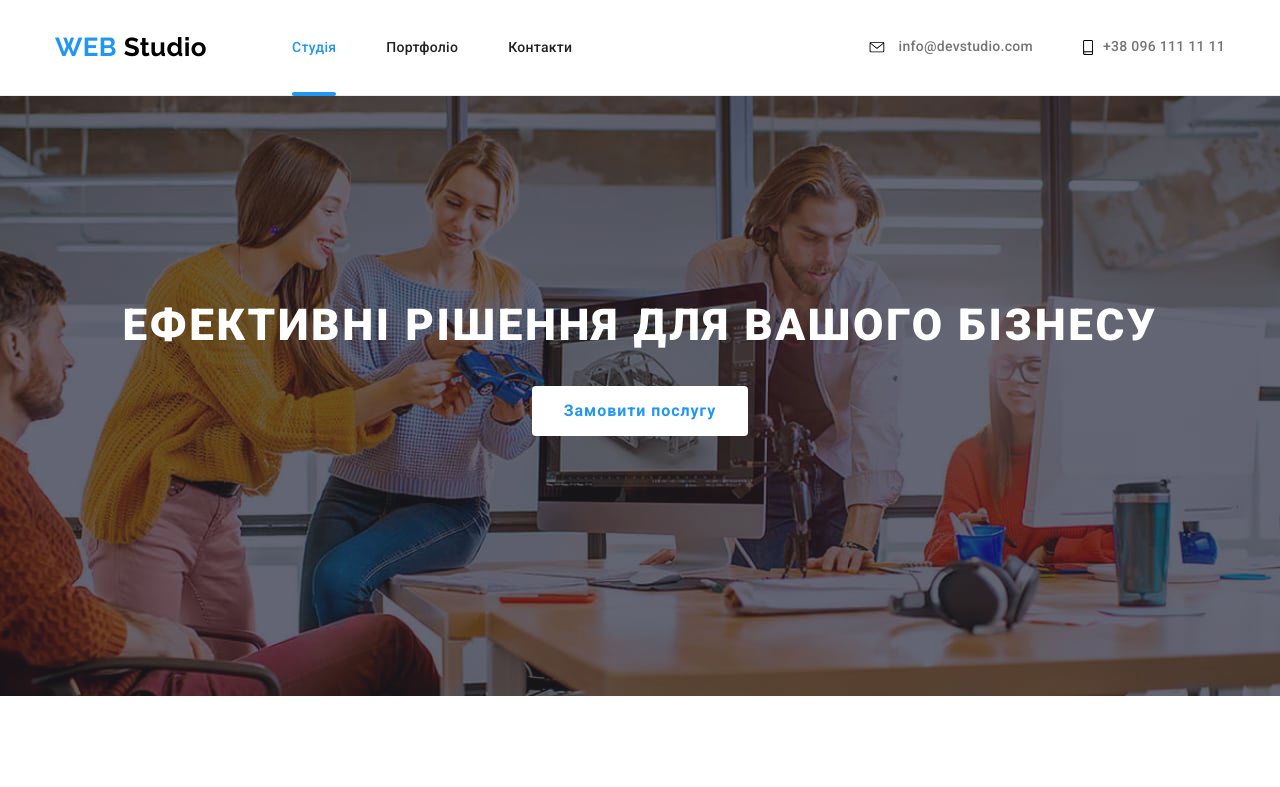
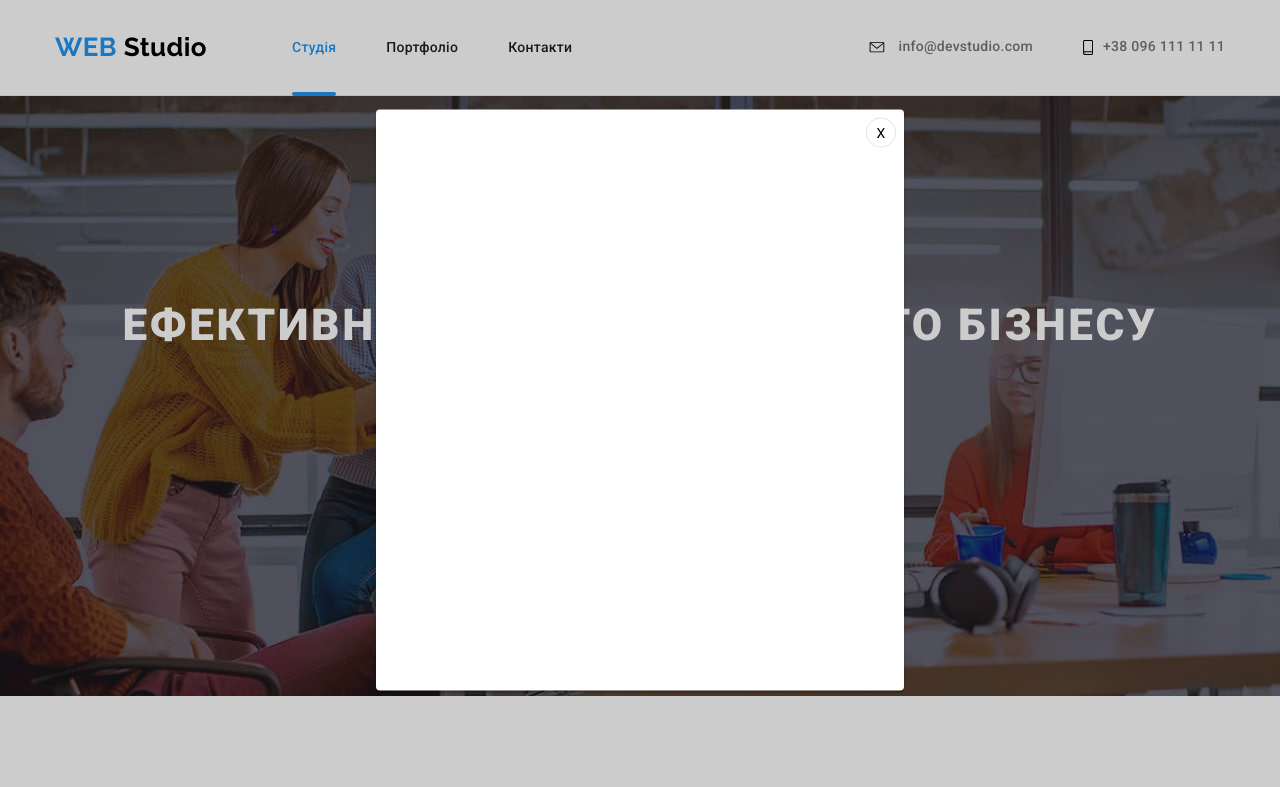
Before and after one commit to VasylFedorak/goit-markup-hw-05, a plain HTML site: page index.html in a window 1280 px wide. Both pictures are taken after a click on the button "Замовити послугу". Shown: the top 787 px of the page. Drawn offline with nearby package versions, Linux system fonts and the light colour scheme.

Commit message:
модальне вікно, оверлей і переходи

```diff
--- a/index.html
+++ b/index.html
@@ -71,9 +71,15 @@
       <section class="main-hero-img">
         <div class="hero">
           <h1 class="hero-title">Ефективні рішення для Вашого бізнесу</h1>
-          <button class="hero-button active-hero-btn">
+          <button class="hero-button active-hero-btn" data-modal-open>
             Замовити послугу
           </button>
+        </div>
+        <div class="backdrop is-hidden" data-modal>
+          <div class="modal">
+            <button class="btn-close" data-modal-close>X</button>
+            <p></p>
+          </div>
         </div>
       </section>
       <!--Секція наші переваги-->
@@ -591,5 +597,6 @@
         </section>
       </div>
     </footer>
+    <script src="./js/modal.js"></script>
   </body>
 </html>
--- /dev/null
+++ b/js/modal.js
@@ -0,0 +1,14 @@
+(() => {
+  const refs = {
+    openModalBtn: document.querySelector("[data-modal-open]"),
+    closeModalBtn: document.querySelector("[data-modal-close]"),
+    modal: document.querySelector("[data-modal]"),
+  };
+
+  refs.openModalBtn.addEventListener("click", toggleModal);
+  refs.closeModalBtn.addEventListener("click", toggleModal);
+
+  function toggleModal() {
+    refs.modal.classList.toggle("is-hidden");
+  }
+})();
--- a/сss/styles.css
+++ b/сss/styles.css
@@ -204,9 +204,16 @@ img {
   color: #ffffff;
 
   background-color: var(--hover-button-blue);
+
+  transition: color 250ms cubic-bezier(0.4, 0, 0.2, 1),
+    background-color 250ms cubic-bezier(0.4, 0, 0.2, 1);
 }
 
 /*ховер ефект*/
+
+.active {
+  transition: color 250ms cubic-bezier(0.4, 0, 0.2, 1);
+}
 
 .active:hover,
 .active:focus {
@@ -340,6 +347,9 @@ img {
   background-color: #f5f4fa;
   border-radius: 4px;
   border: none;
+
+  transition: color 250ms cubic-bezier(0.4, 0, 0.2, 1),
+    background-color 250ms cubic-bezier(0.4, 0, 0.2, 1);
 }
 
 .active-portf-btn:hover,
@@ -591,6 +601,7 @@ img {
 
 .project {
   border: 1px solid #eeeeee;
+  transition: box-shadow 250ms cubic-bezier(0.4, 0, 0.2, 1);
 }
 
 .project:hover,
@@ -617,6 +628,7 @@ img {
   height: 44px;
   background-color: var(--bgc);
   border-radius: 50%;
+  transition: background-color 250ms cubic-bezier(0.4, 0, 0.2, 1);
 }
 
 .member-item {
@@ -632,6 +644,7 @@ img {
 
 .social-icon {
   fill: #afb1b8;
+  transition: fill 250ms cubic-bezier(0.4, 0, 0.2, 1);
 }
 
 .social-icon-link:hover,
@@ -672,6 +685,8 @@ img {
   border: 1px solid #afb1b8;
   box-sizing: border-box;
   border-radius: 4px;
+
+  transition: border-color 250ms cubic-bezier(0.4, 0, 0.2, 1);
 }
 
 .partners-icon-link:hover,
@@ -686,6 +701,7 @@ img {
 
 .partners-icon {
   fill: #afb1b8;
+  transition: fill 250ms cubic-bezier(0.4, 0, 0.2, 1);
 }
 
 .auth-icon {
@@ -699,6 +715,10 @@ img {
 
 .auth-icon {
   vertical-align: middle;
+}
+
+.link.contacts.active {
+  transition: fill 250ms cubic-bezier(0.4, 0, 0.2, 1);
 }
 
 .link.contacts.active:hover,
@@ -731,13 +751,13 @@ img {
 
   bottom: 27px;
   width: 100%;
-  opacity: 0;
+  /*opacity: 0;*/
 }
 
-.works .item:hover .works-over-text,
+/*.works .item:hover .works-over-text,
 .works .item:hover .works-overlay::before {
   opacity: 1;
-}
+}*/
 
 .works-overlay::before {
   content: "";
@@ -747,7 +767,7 @@ img {
   height: 70px;
   top: 224px;
   background-color: rgba(47, 48, 58, 0.8);
-  opacity: 0;
+  opacity: 1;
 }
 
 .thumb {
@@ -763,6 +783,8 @@ img {
   left: 24px;
 
   opacity: 0;
+
+  transition: opacity 250ms cubic-bezier(0.4, 0, 0.2, 1);
 }
 
 .thumb::before {
@@ -774,13 +796,60 @@ img {
   background-color: rgba(33, 150, 243, 0.9);
 
   opacity: 0;
+
+  transition: opacity 250ms cubic-bezier(0.4, 0, 0.2, 1);
 }
 
 .link-portfolio:hover .thumb-text,
-.link-portfolio:hover .thumb::before {
+.link-portfolio:hover .thumb::before,
+.link-portfolio:focus .thumb-text,
+.link-portfolio:focus .thumb::before {
   opacity: 1;
 }
 
-/*.link-portfolio:hover .thumb::before {
+.backdrop {
+  position: fixed;
+  top: 0;
+  left: 0;
+  right: 0;
+  bottom: 0;
+  background-color: rgba(0, 0, 0, 0.2);
+  z-index: 100;
   opacity: 1;
-}*/
+  transition: opacity 2s ease-out;
+}
+
+.close {
+  position: relative;
+}
+
+.modal {
+  position: absolute;
+  top: 50%;
+  left: 50%;
+  transform: translate(-50%, -50%);
+
+  width: 528px;
+  height: 581px;
+  background: #ffffff;
+  box-shadow: 0px 1px 3px rgba(0, 0, 0, 0.12), 0px 1px 1px rgba(0, 0, 0, 0.14),
+    0px 2px 1px rgba(0, 0, 0, 0.2);
+  border-radius: 4px;
+}
+
+.btn-close {
+  position: absolute;
+  top: 8px;
+  right: 8px;
+  width: 30px;
+  height: 30px;
+  border: 1px solid rgba(0, 0, 0, 0.1);
+  border-radius: 50%;
+  background-color: var(--bgc);
+}
+
+.backdrop.is-hidden {
+  visibility: hidden;
+  pointer-events: none;
+  opacity: 0;
+}
```
